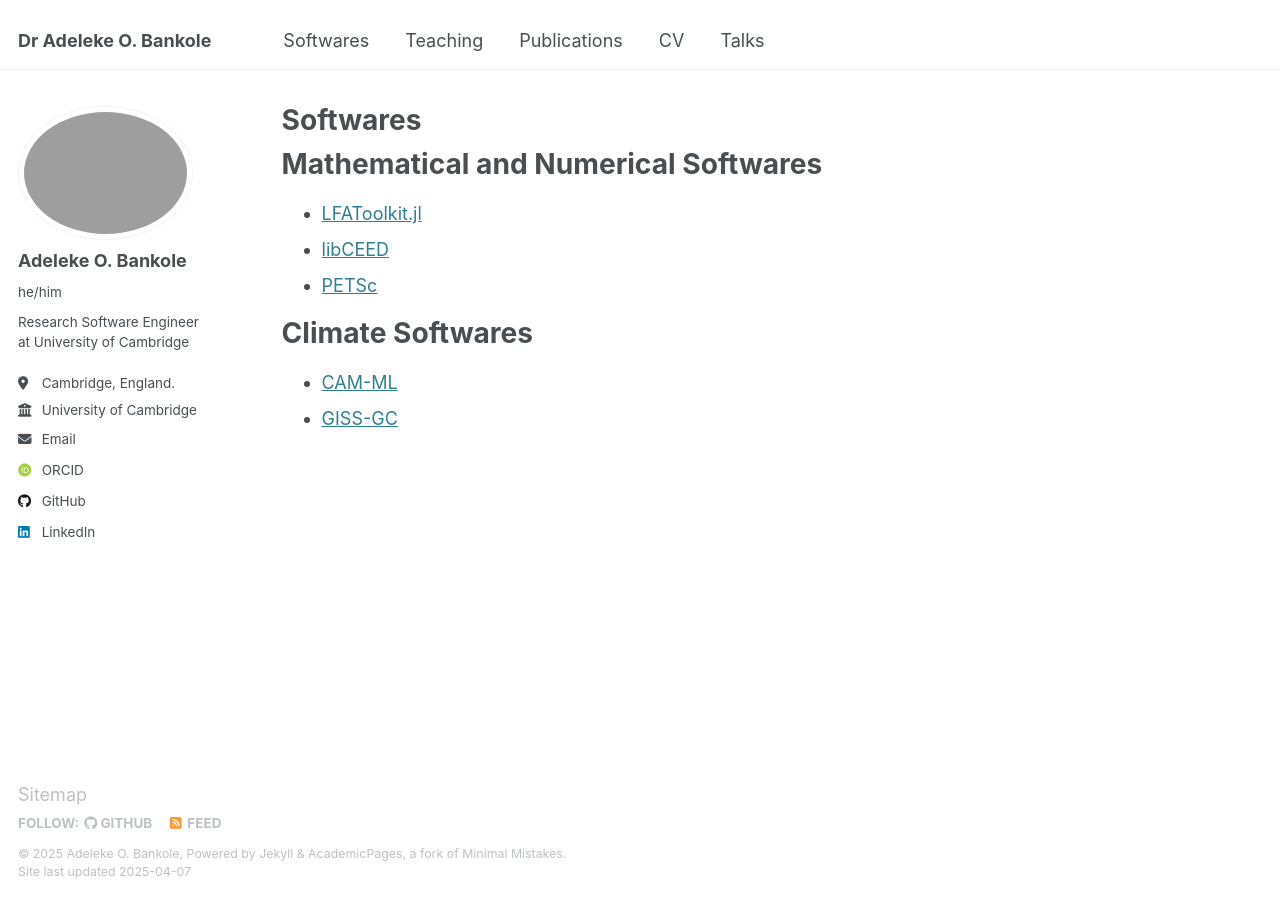
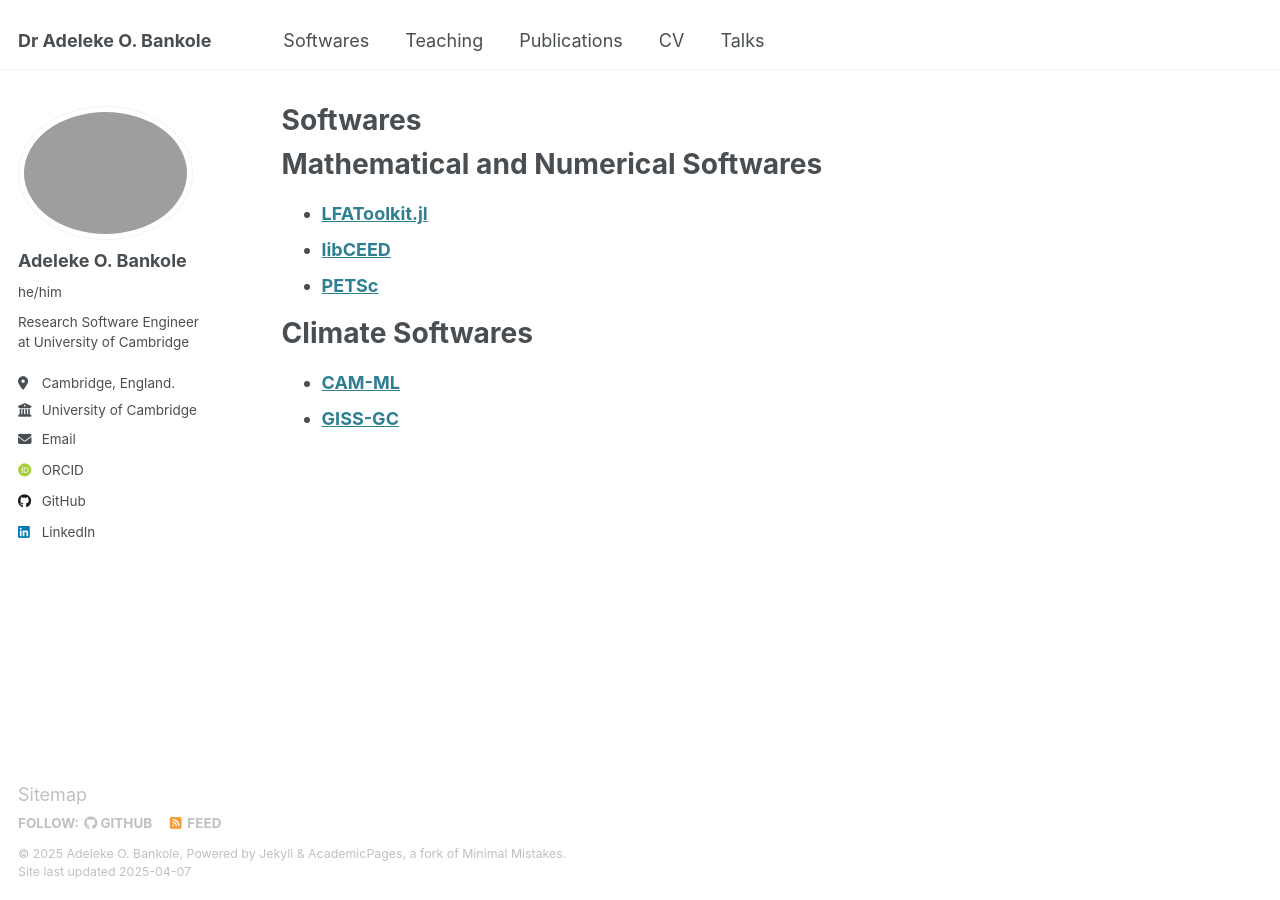
Before and after one commit to AdelekeBankole/adelekebankole.github.io, a Jekyll site: the page built from _softwares/softwares.md, in a window 1280 px wide. Built offline with Jekyll 4.4.1, drawn with Linux system fonts in a browser that asks for light colours; some web fonts are replaced.

```diff
--- a/_softwares/softwares.md
+++ b/_softwares/softwares.md
@@ -7,11 +7,11 @@ author_profile: true
 
 Mathematical and Numerical Softwares
 ======
-* [LFAToolkit.jl](https://jeremylt.github.io/LFAToolkit.jl/stable/)
-* [libCEED](https://ceed.exascaleproject.org/libceed/)
-* [PETSc](https://petsc.org/release/)
+* [**LFAToolkit.jl**](https://jeremylt.github.io/LFAToolkit.jl/stable/)
+* [**libCEED**](https://ceed.exascaleproject.org/libceed/)
+* [**PETSc**](https://petsc.org/release/)
 
 Climate Softwares
 ======
-* [CAM-ML](https://github.com/m2lines/convection-parameterization-in-CAM)
-* [GISS-GC](https://github.com/fetch4/GISS-GC)
+* [**CAM-ML**](https://github.com/m2lines/convection-parameterization-in-CAM)
+* [**GISS-GC**](https://github.com/fetch4/GISS-GC)
```
